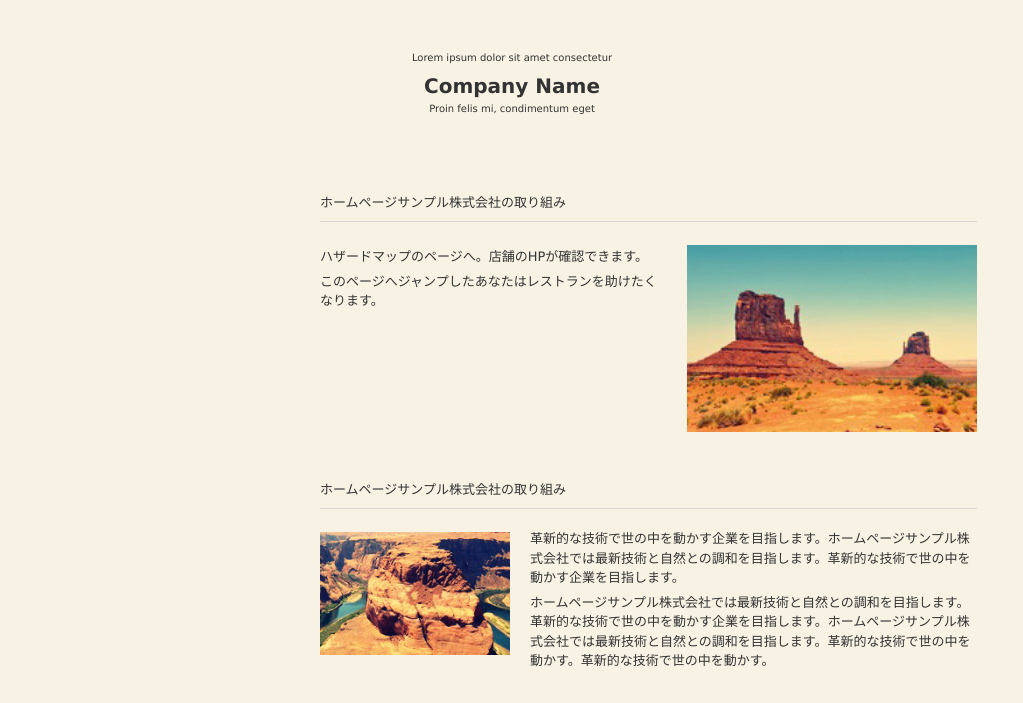
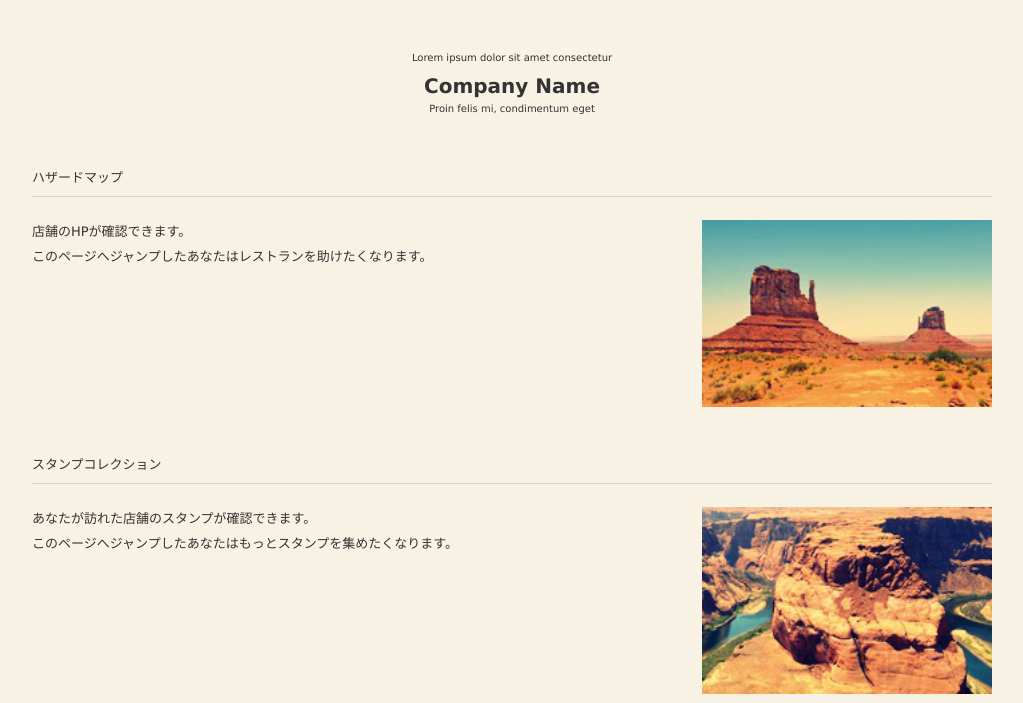
Before and after one commit to 20200921hackathon/popina_0921hackathon, a plain HTML site: page user/subpage.html in a window 1280 px wide. Shown: the top 703 px of the page, without its empty margins (128-1151 px from the left). Drawn offline with Linux system fonts and the light colour scheme.

Commit message:
更新しました

```diff
--- a/user/input_style.css
+++ b/user/input_style.css
@@ -2,11 +2,21 @@
 
 header{
   margin-top: 30px;
-  color: #43A047;
+  color: #333;
 }
+
+body {
+    color:#333;
+    font-size:13px;
+    font-family:verdana,"ヒラギノ丸ゴ ProN W4","Hiragino Maru Gothic ProN","メイリオ","Meiryo","ＭＳ Ｐゴシック","MS PGothic",Sans-Serif;
+    line-height:1.5;
+    -webkit-text-size-adjust: none;
+    background:#f8f2e5;
+}
+
 hr{
   border-width: 3px;
-  border-color: #43A047;
+  border-color: #333;
 }
 h1{
   font-size: 25px;
--- a/user/style.css
+++ b/user/style.css
@@ -221,7 +221,8 @@ margin:5px auto 15px auto;
 table.table td{
 border-collapse:collapse;
 background-color:#F9F9F9;
-text-align:left;
+/*text-align:left;*/
+text-align: center;
 padding:8px;
 border:1px solid #D6D6D6;
 line-height:20px;
@@ -229,7 +230,8 @@ line-height:20px;
 
 table.table th{
 background-color:#F5F5F5;
-text-align:right;
+/*text-align:right;*/
+text-align: center;
 padding:8px;
 white-space:nowrap;
 color: #151515;
--- a/user/subpage.html
+++ b/user/subpage.html
@@ -28,21 +28,20 @@
 
 <div id="wrapper">
 	<!-- コンテンツ -->
-	<section id="main">
 		<section class="content">
-			<h3 class="heading">ホームページサンプル株式会社の取り組み</h3>
+			<h3 class="heading">ハザードマップ</h3>
 			<article>
 				<p class="readmore"><a href="hazardmap.html"><img src="images/sample1.jpg" width="290" height="290" alt="" class="alignright border" /></a></p>
-				<p>ハザードマップのページへ。店舗のHPが確認できます。</p>
+				<p>店舗のHPが確認できます。</p>
 				<p>このページへジャンプしたあなたはレストランを助けたくなります。</p>
 			</article>
 		</section>
 		<section class="content">
-			<h3 class="heading">ホームページサンプル株式会社の取り組み</h3>
+			<h3 class="heading">スタンプコレクション</h3>
 			<article>
-				<img src="images/sample2.jpg" width="190" height="140" alt="" class="alignleft border" />
-				<p>革新的な技術で世の中を動かす企業を目指します。ホームページサンプル株式会社では最新技術と自然との調和を目指します。革新的な技術で世の中を動かす企業を目指します。</p>
-				<p>ホームページサンプル株式会社では最新技術と自然との調和を目指します。革新的な技術で世の中を動かす企業を目指します。ホームページサンプル株式会社では最新技術と自然との調和を目指します。革新的な技術で世の中を動かす。革新的な技術で世の中を動かす。</p>
+				<p class="readmore"><a href="hazardmap.html"><img src="images/sample2.jpg" width="290" height="290" alt="" class="alignright border" /></a></p>
+				<p>あなたが訪れた店舗のスタンプが確認できます。</p>
+				<p>このページへジャンプしたあなたはもっとスタンプを集めたくなります。</p>
 			</article>
 		</section>
 		<section class="content">
@@ -87,7 +86,6 @@
 					<figure class="grid"><a href="subpage.html"><img src="images/gallery.jpg" width="190" height="140" alt=""></a></figure>
 				</article>
 		</section>
-	</section>
 	<!-- / コンテンツ -->
 
 
```
Also changed, not shown: user/hazardmap.html (+4 -4 lines), user/user_input.html (+4 -7 lines), user/css/input_style.css (added), user/images/keieiNG.png (added), user/images/keieiNOMAL.png (added), user/images/keieiOK.png (added).
